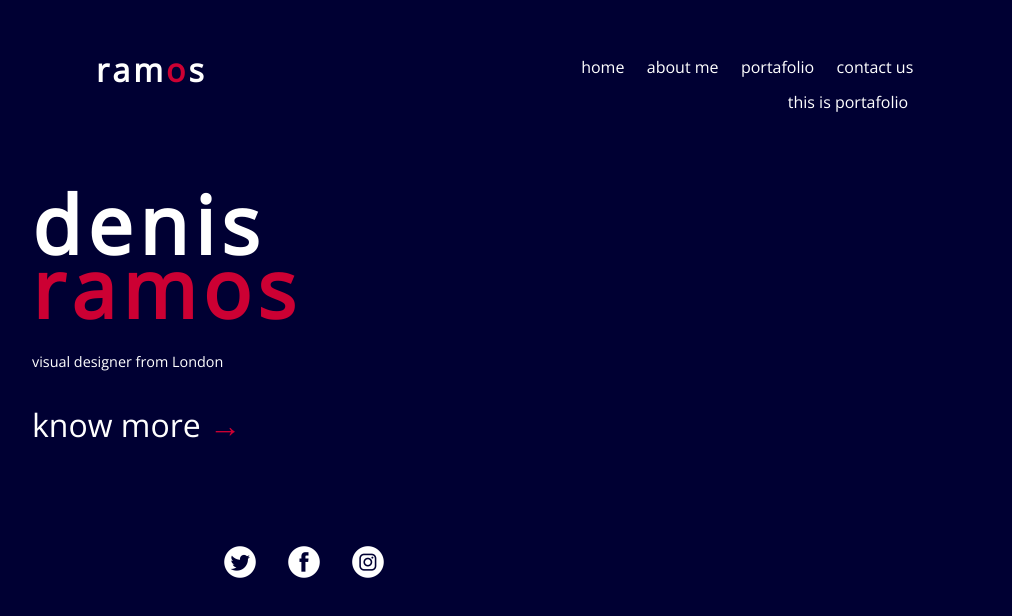
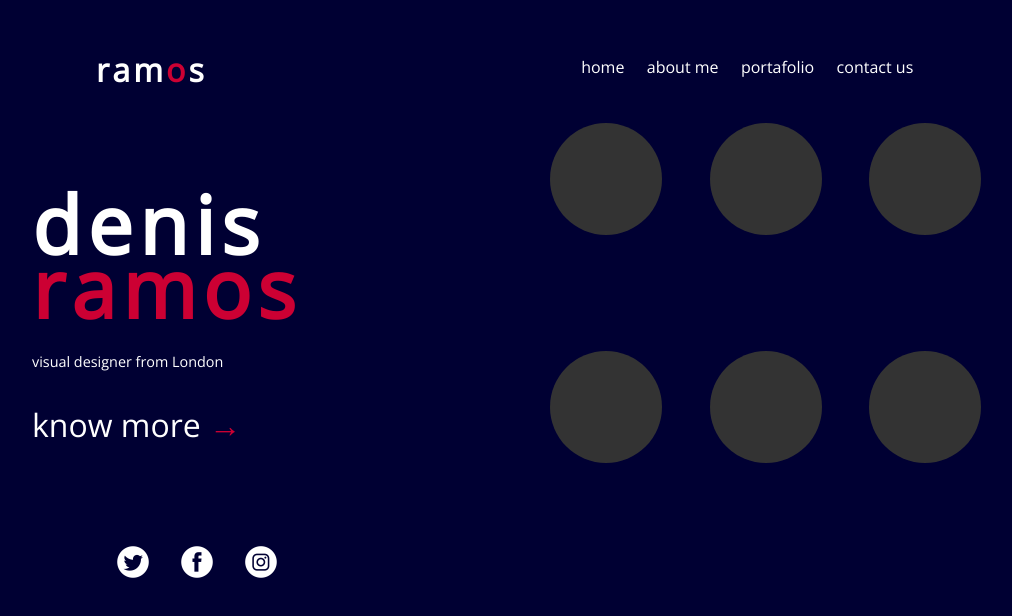
Before and after one commit to bavilari93/Pages, a plain HTML site: page index.html in a window 1280 px wide. Both pictures are taken after a click on the link "portafolio". Shown: the whole page, without its empty margins (32-1044 px from the left). Drawn offline with nearby package versions, Linux system fonts and the light colour scheme.

Commit message:
portafolio

```diff
--- a/index.html
+++ b/index.html
@@ -44,7 +44,14 @@
                 	Lorem ipsum dolor sit amet, consectetur adipiscing elit. Curabitur hendrerit, tellus sit amet finibus maximus, sem lectus placerat urna, eu consectetur ligula lectus eu lorem. Aenean eget lacinia sapien. Vestibulum quis cursus diam, eu faucibus libero. Cras eleifend mauris nec interdum ultrices. Fusce sed fringilla lacus, a sodales augue. Vivamus interdum porttitor sem non dictum. Duis arcu dui, dapibus sed ante vel, lobortis tincidunt sem. Cras ut pretium magna, in dapibus purus. Morbi tristique ac eros non vulputate. Curabitur porttitor velit sed feugiat suscipit.
                 </div>
             </div>
-            <div class="portafolio">this is portafolio</div>
+            <div class="portafolio">
+                <div class="circle"></div>
+                <div class="circle"></div>
+                <div class="circle"></div>
+                <div class="circle"></div>
+                <div class="circle"></div>
+                <div class="circle"></div>
+            </div>
             <div class="contact">this is contact</div>
         </div>
         <div class="social">
--- a/style.scss
+++ b/style.scss
@@ -21,7 +21,7 @@ body {
 
 .container {
     display: grid;
-    grid-template-columns: 1fr 1fr;
+    grid-template-columns: 1fr 2fr;
     grid-template-rows: 1fr 5fr 1fr;
     grid-template-areas: "header header " "left right " "footer1 footer"
 }
@@ -74,55 +74,72 @@ span {
         font-size: .9rem;
         font-weight: 100;
     }
-    h2{
+    h2 {
         margin-top: 2rem;
         font-size: 2rem;
         font-weight: 500;
     }
 }
-.right{
+
+.right {
     grid-area: right;
     @include flex;
     text-aligh: center;
-	margin-left: 1rem;
+    margin-left: 5rem;
     width: 70%;
-    height:100%;
+    height: 100%;
 }
-.home{
-    display:flex;
+
+.home {
+    display: flex;
 }
-.about{
-    display:none;
+
+.about {
+    display: none;
     flex-direction: column;
 }
-.portafolio{
-    display:none;
+
+.portafolio {
+    display: none;
+    flex-wrap: wrap;
+    flex-direction: row;
+    width: 80%;
+    .circle {
+        margin-left: 1rem;
+        &:hover {
+            width:8rem;
+            height:8rem;
         }
-.contact{
-  display:none;
     }
-.social{
+}
+
+.contact {
+    display: none;
+}
+
+.social {
     @include flex;
-	grid-area:footer1;
+    grid-area: footer1;
     height: 2.6rem;
-	img{
+    img {
         margin-left: 2rem;
-	height:2rem;
+        height: 2rem;
         width: auto;
         filter: brightness(0) invert(1);
     }
 }
 
-.circle{
+.circle {
     margin: 0 auto;
-    width:7rem;
+    width: 7rem;
     height: 7rem;
     background: $grey;
     border-radius: 100%;
     margin-top: 2rem;
 }
-.about-content{
+
+.about-content {
     margin-top: 3rem;
-    width:100%;
+    width: 100%;
     text-align: center;
 }
```
Also changed, not shown: style.css, 2 other files. Lines whose indentation alone changed are shown as unchanged.
